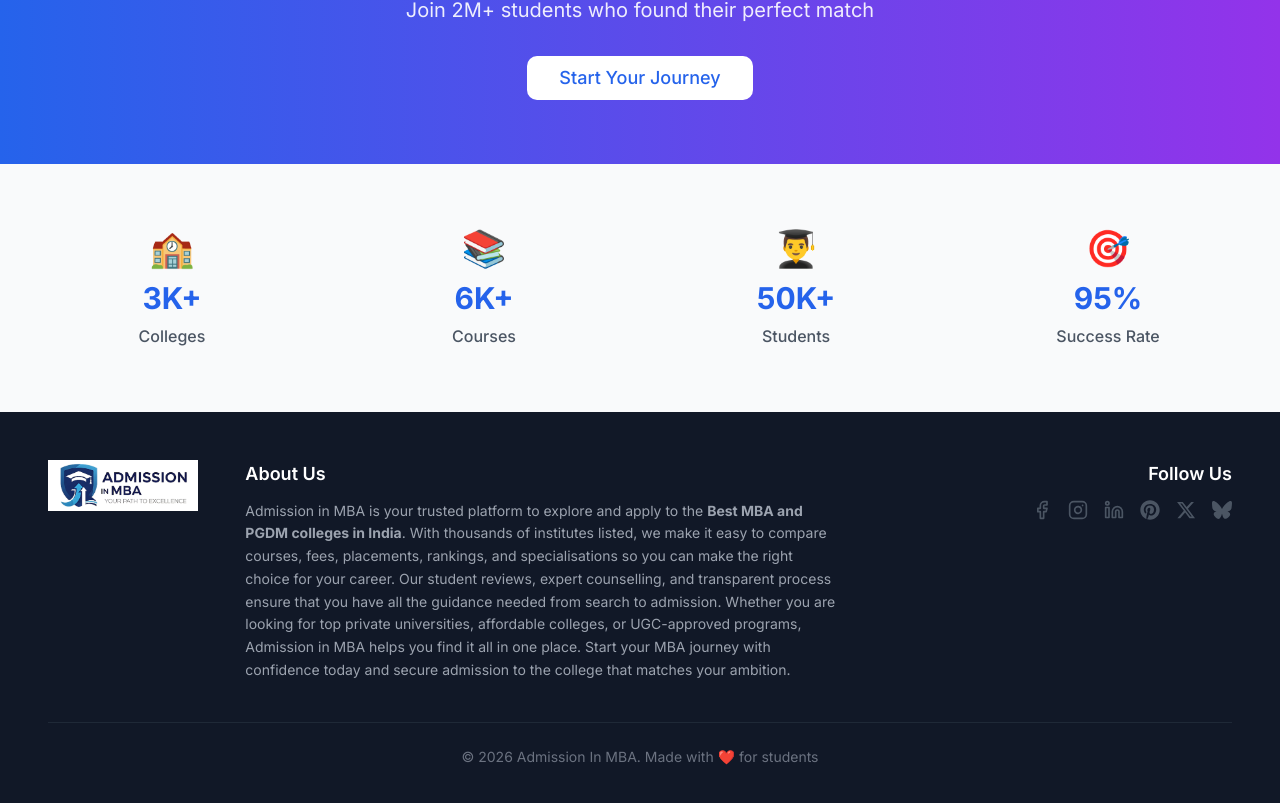
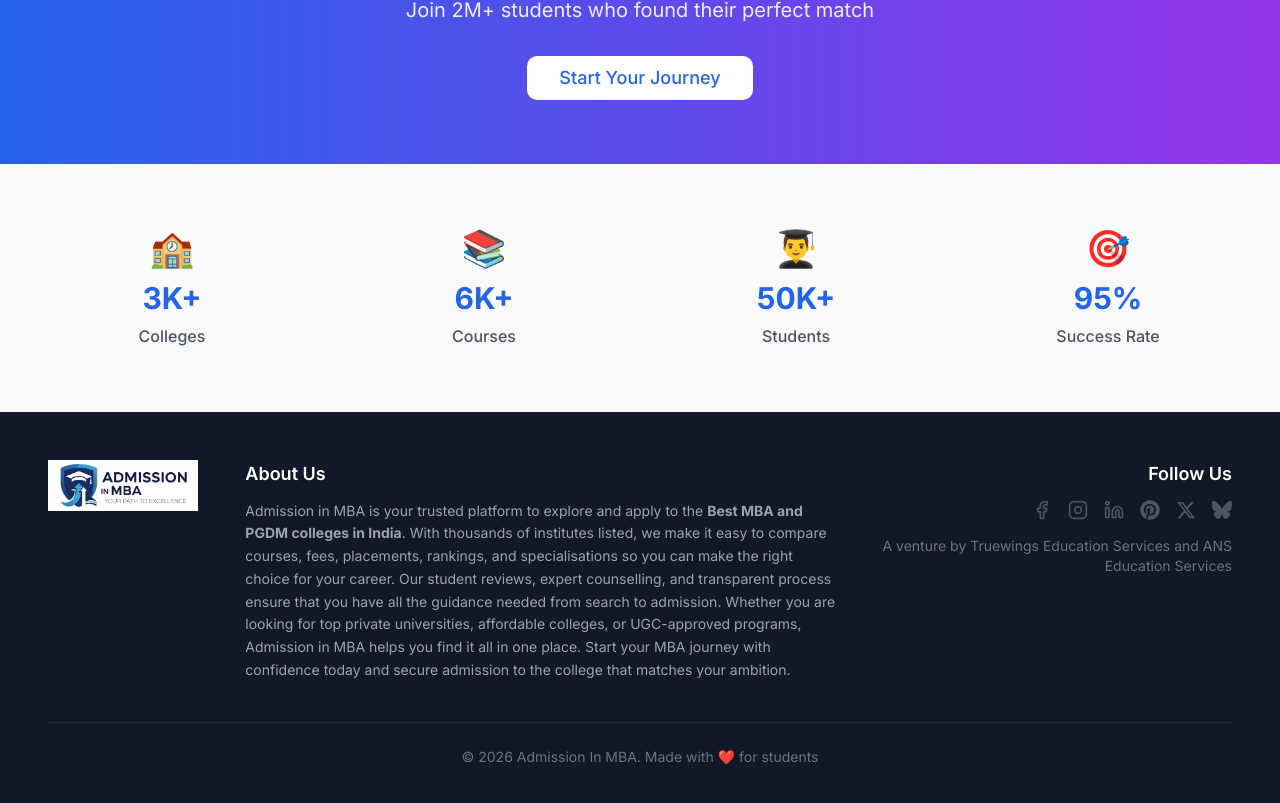
Before and after one commit to SwaBhagya-Global/collage-search-app, a Next.js app: page / in a window 1280 px wide. Shown: the part 2300-3103 px from the top of the page. Built offline with nearby package versions, Linux system fonts and the light colour scheme; no server answers.

Commit message:
branding added

```diff
--- a/components/footer.tsx
+++ b/components/footer.tsx
@@ -52,6 +52,9 @@ export default function Footer() {
                   <SiBluesky className="w-5 h-5 text-gray-600 hover:text-sky-500 transition" />
                 </Link>
               </div>
+              <p className="text-gray-500 text-sm mt-4">
+                A venture by Truewings Education Services and ANS Education Services
+              </p>
             </div>
           </div>
 
```
